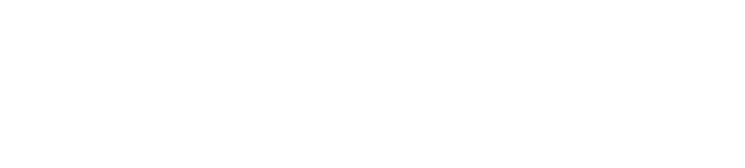
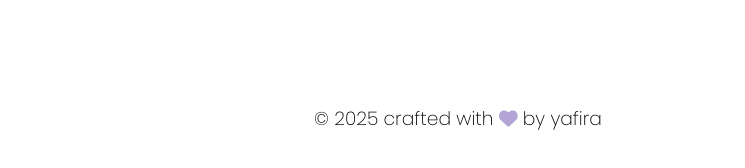
Before and after one commit to yafira/electrocute, a Next.js app: page / in a window 1280 px wide. Shown: the part 2872-3040 px from the top of the page, without its empty margins (182-927 px from the left). Before the commit the page ends 2998 px from the top, so only its background shows below. Built offline with nearby package versions, Linux system fonts and the light colour scheme; a web font is replaced by a local one.

Commit message:
fix(ui): fixed positioning on footer

```diff
--- a/src/styles/Footer.module.css
+++ b/src/styles/Footer.module.css
@@ -1,13 +1,14 @@
+.Footer {
+  margin-top: auto;
+  padding: 1.5rem 0;
+  text-align: center;
+}
+
 .Footer h3 {
   font-family: "Poppins", sans-serif;
   font-weight: 200;
   color: black;
-  height: 55px;
-  left: 0;
-  bottom: 0;
-  width: 100%;
-  position: fixed;
-  text-align: center;
+  margin: 0;
   padding-top: 10px;
 }
 
@@ -27,7 +28,6 @@
 }
 
 .badge img {
-  margin-bottom: 80px;
   width: 150px;
   max-width: 90%;
   height: auto;
@@ -35,7 +35,6 @@
 
 @media screen and (max-width: 750px) {
   .Footer h3 {
-    position: relative;
     font-size: 13px;
   }
 }
```
